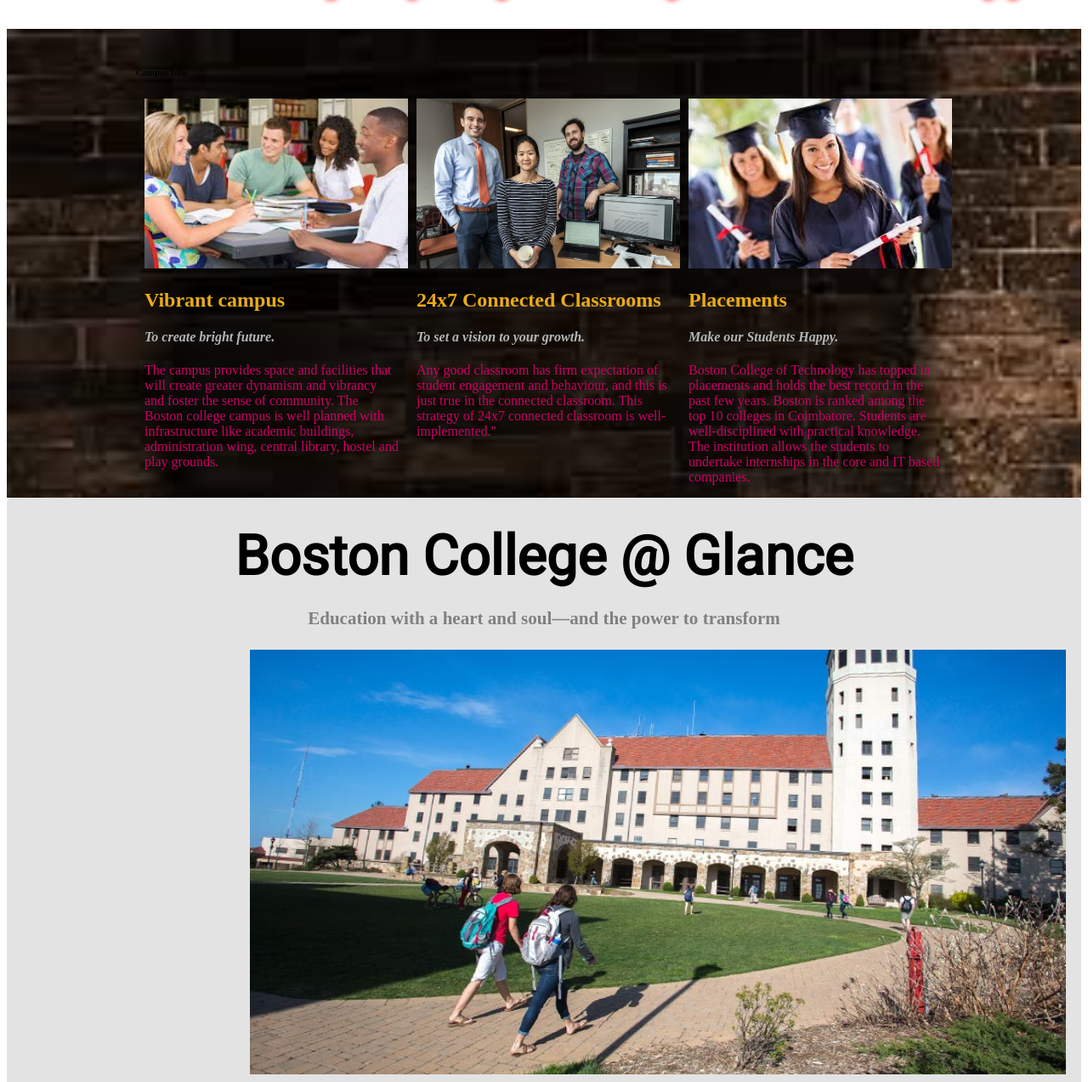
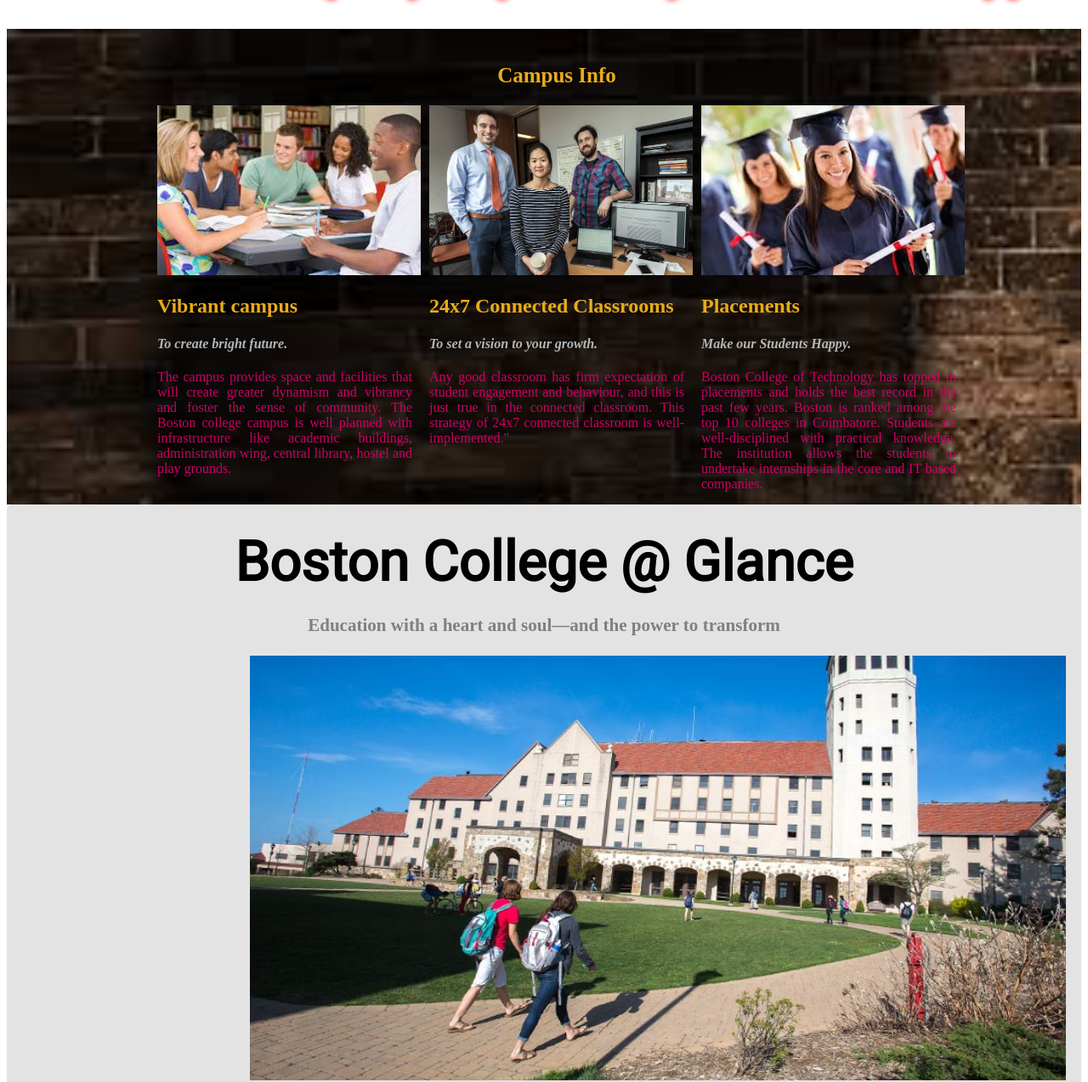
Before and after one commit to Gayathri-gayu/Boston_college, a plain HTML site: page index.html in a window 1280 px wide. Shown: the part 112-1386 px from the top of the page at 85% size. Drawn offline with Linux system fonts and the light colour scheme.

Commit message:
changes made in hero page and class names changed to kebab

```diff
--- a/css/stylesheet.css
+++ b/css/stylesheet.css
@@ -19,6 +19,7 @@
 	margin-top: 25px;
 	padding-top: 10px;
 	padding-bottom: 15px;
+	padding-left: 30px;
 }
 .container_12
 {
@@ -35,6 +36,7 @@ color:#e9ab18;
 .para-style
 {
 color:#cc0066;
+text-align: justify;
 }
 ul {
     list-style-type: none;
@@ -164,10 +166,9 @@ li a:hover:not(.active) {
 {
     background-repeat: no-repeat;
     background-size:cover;
-
     width:960px;
-   padding-right:252px;
- padding-left:266px;
+    padding-right:250px;
+    padding-left:266px;
 
 
  }
@@ -220,3 +221,11 @@ footer a
 	text-decoration: none;
 
 }
+.campus-style
+{
+
+color:#e9ab18;
+text-align: center;
+font-size: 25px;
+
+}
--- a/index.html
+++ b/index.html
@@ -42,7 +42,7 @@
 <!-- 3 column section-->
 <div class="landing-page">
   <section class="container_12" >
-  <h6>Campus Info</h6>
+    <h2 class="campus-style">Campus Info</h2>
        <article class="grid_4">
          <img src="img/first.png" alt="mision" width="310" height="200" />
            <h2 class="vibrant-style"><b>Vibrant campus</b></h2>
@@ -78,6 +78,7 @@
   <h1 class="hero-style"><strong> Boston College @ Glance</strong></h1>
     <h3 class="education-style">Education with a heart and soul—and the power to transform</h3>
       <img src="img/hero.jpg" alt="hero" height="500" width="960" class="hero-image"/>
+
          <blockquote class="hero-description">
           Boston College of Engineering and Technology was instituted in the year 1985. The college is accredited with “A” Grade by National Assessment and Accreditation Council, Bangalore. The college has been granted autonomous status by UGC during 2011 and approved by AICTE, New Delhi and has a permanent affiliation to Anna University, Chennai. Housed in an area of 130 acres and with total built-up area of 80,000 sq.m., the college has excellent infrastructure-academic buildings, laboratories, library, hostels and play grounds where the students experience pleasant and congenial intellectual environment to grow with unique and value based academic experience.
          </blockquote>
@@ -88,9 +89,11 @@
 <section class= "overview-style">
      <h2 class="overview-heading"><strong>Overview</strong></h2>
        <article class="container_12">
+
           <div class="grid_6">
             <img src="img/overview.png" alt="image" class="overview-image"/>
           </div>
+
           <div class="grid_6">
             <div class="grid_6 alpha omega" >
                <h2 class="about-style"><strong>About Us</strong></h2>
@@ -99,7 +102,6 @@
                   </div>
              </div>
           </div>
-
 
             <div class="grid_6 alpha omega" >
                 <h2 class="about-style"><strong>Our Mission</strong></h2>
```
Lines whose indentation alone changed are shown as unchanged.
